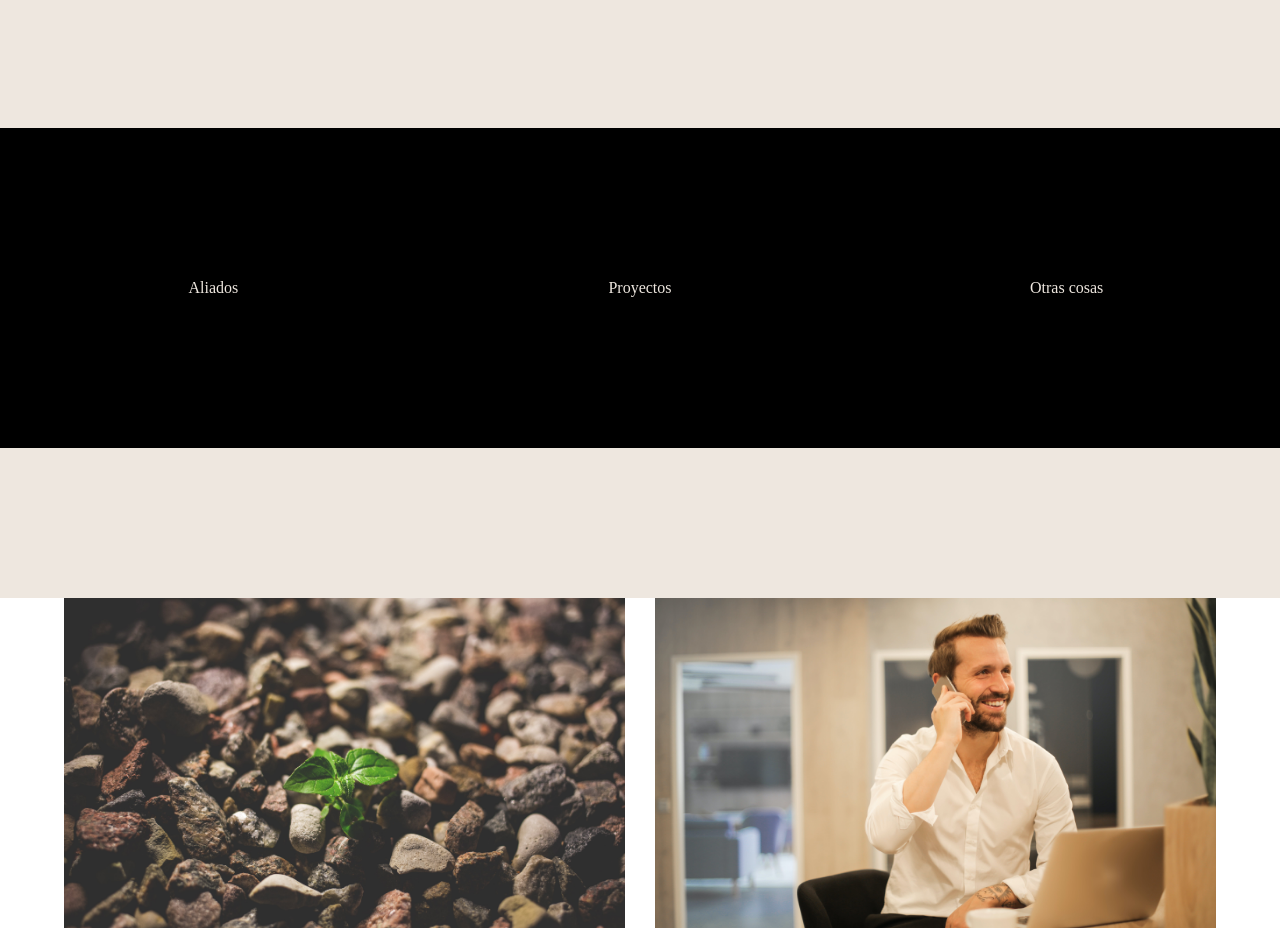
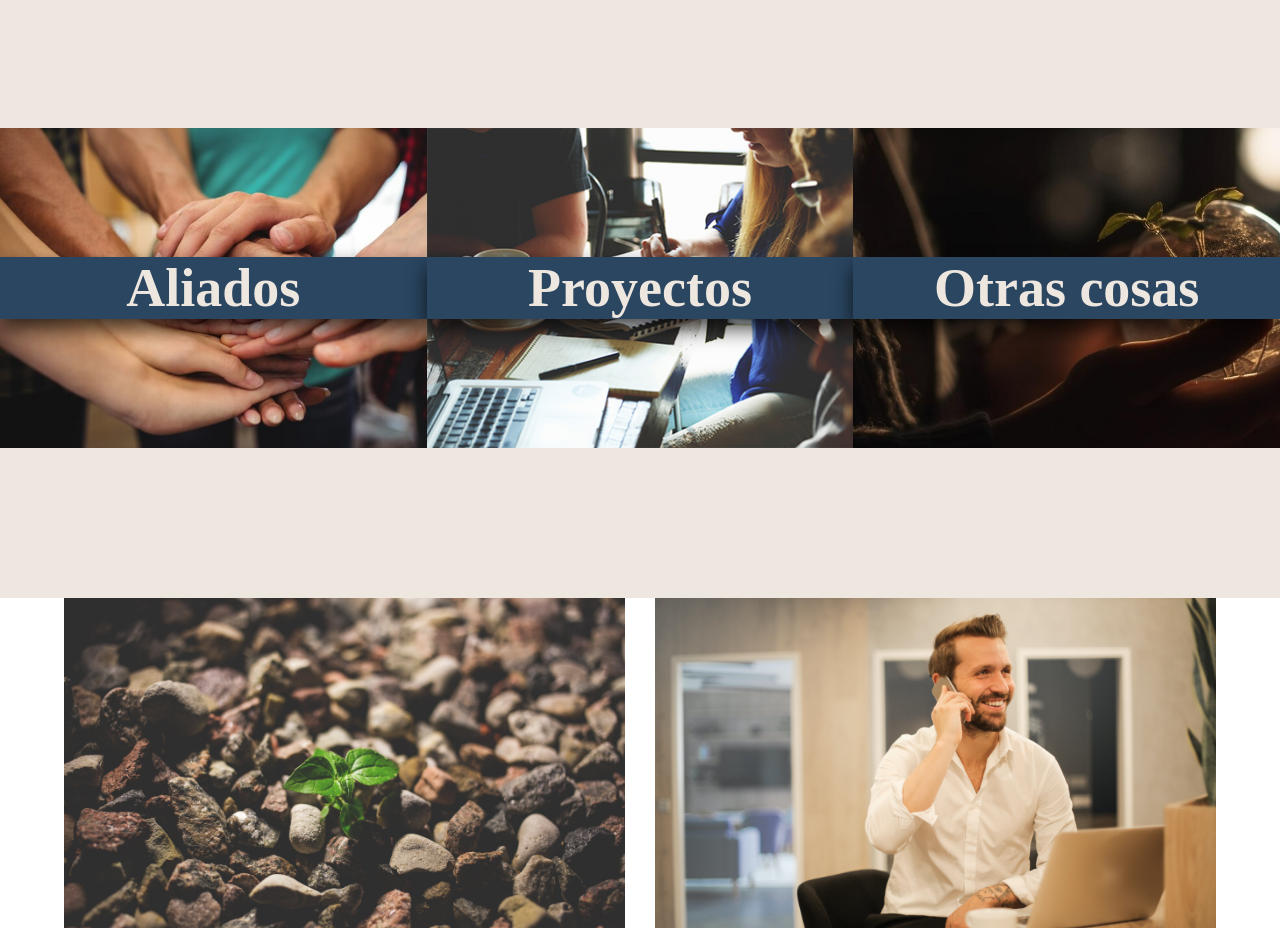
Before and after one commit to spectprueba/FUNDESOAM, a plain HTML site: page index.html in a window 1280 px wide. Shown: the part 1380-2308 px from the top of the page. Drawn offline with Linux system fonts and the light colour scheme; a web font is replaced by a local one.

Commit message:
Updating

```diff
--- a/assets/css/styles.css
+++ b/assets/css/styles.css
@@ -48,7 +48,7 @@ body{
 .container-header{
 
     width: 100%;
-    height: 120px;
+    height: 100px;
     max-height: 150px;
     position: fixed;
     overflow: hidden;
@@ -230,18 +230,58 @@ body{
     grid-template-columns: repeat(3, 1fr);
     min-height: 40vh;
     background-color: black;
-}.services :nth-child(1){
+}.services :nth-child(n){
     color: #eee7df;
+    text-decoration: none;
+    font-size: 54px;
+    width: 100%;
     text-align: center;
-    align-self: center;
-}.services :nth-child(2){
-    color: #eee7df;
-    text-align: center;
-    align-self: center;
-}.services :nth-child(3){
-    color: #eee7df;
-    text-align: center;
-    align-self: center;
+    background-color: #2a4661;
+}
+
+.allies{
+    background-image: url(../img/allies.jpeg);
+    background-size: cover;
+    height:100%;
+    transition: all ease 250ms;
+    display: flex;
+    align-items: center;
+}.allies:hover{
+    transform: scale(1.01);
+    transition: all ease 250ms;
+    cursor: pointer;
+}.allies h1{
+    box-shadow: 0 10px 20px rgba(0, 0, 0, 0.712);
+}
+
+.proyects{
+    background-image: url(../img/proyects.jpg);
+    background-size: cover;
+    height:100%;
+    transition: all ease 250ms;
+    display: flex;
+    align-items: center;
+}.proyects:hover{
+    transform: scale(1.01);
+    transition: all ease 250ms;
+    cursor: pointer;
+}.proyects h1{
+    box-shadow: 0 10px 20px rgba(0, 0, 0, 0.712);
+}
+
+.other{
+    background-image: url(../img/other.jpeg);
+    background-size: cover;
+    height:100%;
+    transition: all ease 250ms;
+    display: flex;
+    align-items: center;
+}.other:hover{
+    transform: scale(1.01);
+    transition: all ease 250ms;
+    cursor: pointer;
+}.other h1{
+    box-shadow: 0 10px 20px rgba(0, 0, 0, 0.712);
 }
 
 .gallery{
--- a/index.html
+++ b/index.html
@@ -43,13 +43,13 @@
             <div class="menu-overlay-container" id="menu-overlay-container">
 
                 <div class="menu-content" id="menu-elements">
-                    <li class="menu-element"> </li>
+                    <li class="menu-element"> SOBRE NOSOTROS </li>
 
-                    <li class="menu-element"> </li>
+                    <li class="menu-element"> GALERIA </li>
 
-                    <li class="menu-element"> </li>
+                    <li class="menu-element"> CONTACTENOS </li>
 
-                    <li class="menu-element"> </li>
+                    <li class="menu-element"> PROYECTOS </li>
                 </div>
 
             </div>
@@ -91,15 +91,18 @@
             </div>
 
             <div class="services">
-                <div>
-                    Aliados
-                </div>
-                <div>
-                    Proyectos
-                </div>
-                <div>
-                    Otras cosas
-                </div>
+
+                <a href="" class="allies">
+                    <h1 class="Helvetica-Neue-Light">Aliados</h1>
+                </a>
+
+                <a href="" class="proyects">
+                    <h1 class="Helvetica-Neue-Light">Proyectos</h1>
+                </a>
+
+                <a href="" class="other">
+                    <h1 class="Helvetica-Neue-Light">Otras cosas</h1>
+                </a>
             </div>
 
             <div class="blank-section">
```
Also changed, not shown: assets/img/allies.jpeg (added), assets/img/other.jpeg (added), assets/img/proyects.jpg (added).
